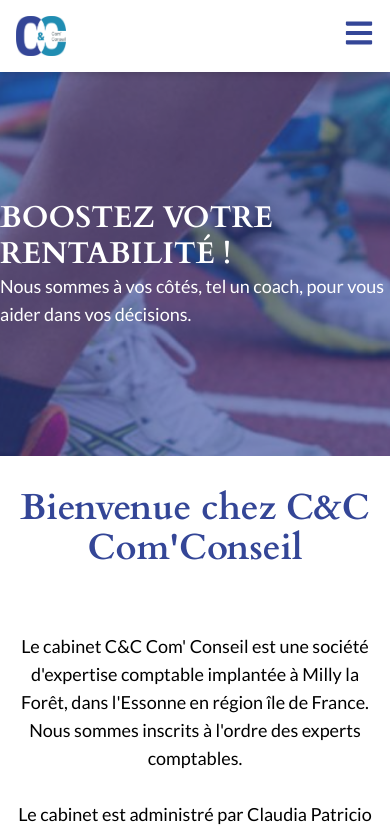
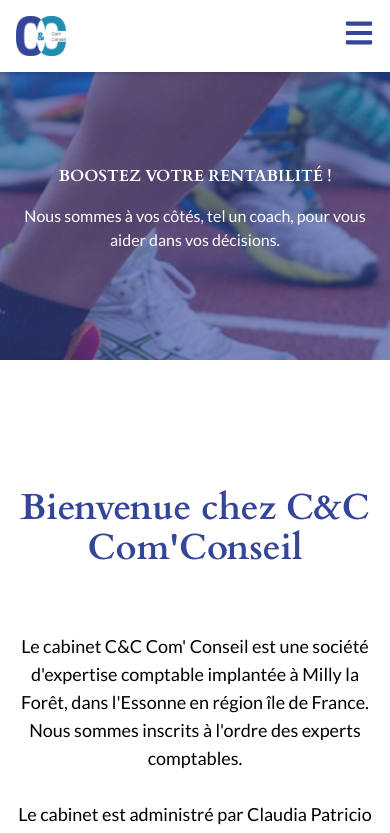
Before and after one commit to AntoineWtz/com-conseil, a React (Create React App) app: page / in a window 390 px wide. Shown: the top 833 px of the page. Built offline with nearby package versions, Linux system fonts and the light colour scheme.

Commit message:
carousel mobile

```diff
--- a/src/components/Carousel.tsx
+++ b/src/components/Carousel.tsx
@@ -27,7 +27,7 @@
                     index === currentIndex && (
                         <motion.div
                             key={index}
-                            className="absolute w-full h-full"
+                            className="absolute w-full lg:h-full h-3/4"
                             initial={{ opacity: 0 }}
                             animate={{ opacity: 1 }}
                             exit={{ opacity: 0 }}
@@ -35,8 +35,8 @@
                         >
                             <img src={image.src} alt={`Carousel ${index}`} className="w-full h-full object-cover" />
                             <div className="absolute inset-0 bg-[#344697] bg-opacity-60 flex flex-col justify-center items-center text-white text-shadow">
-                                <h4 className="text-3xl font-cardo font-bold">{image.title}</h4>
-                                <p className="text-lg">{image.description}</p>
+                                <h4 className="text-center lg:text-3xl font-cardo font-bold">{image.title}</h4>
+                                <p className="text-center lg:text-lg m-4">{image.description}</p>
                             </div>
                         </motion.div>
                     )
```
